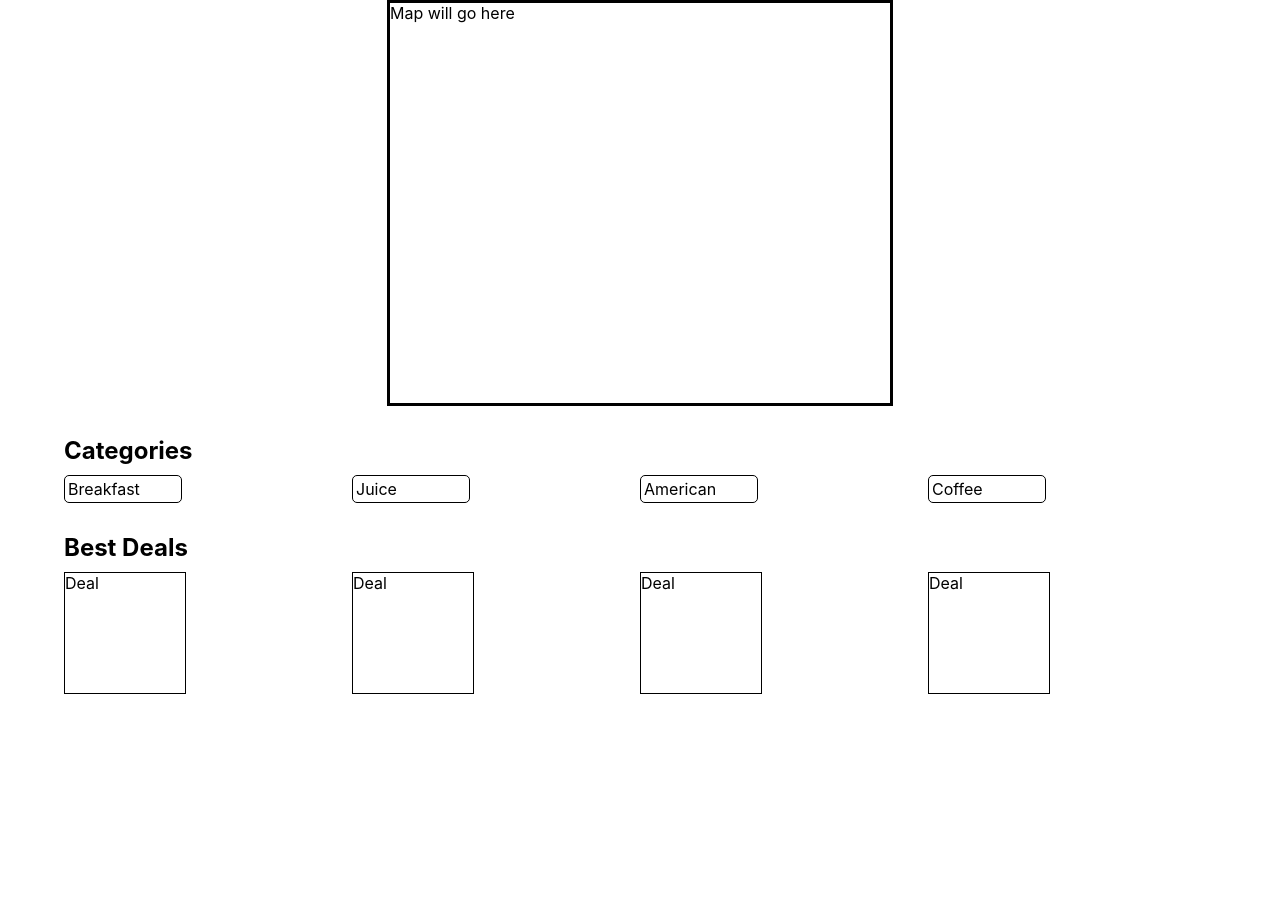
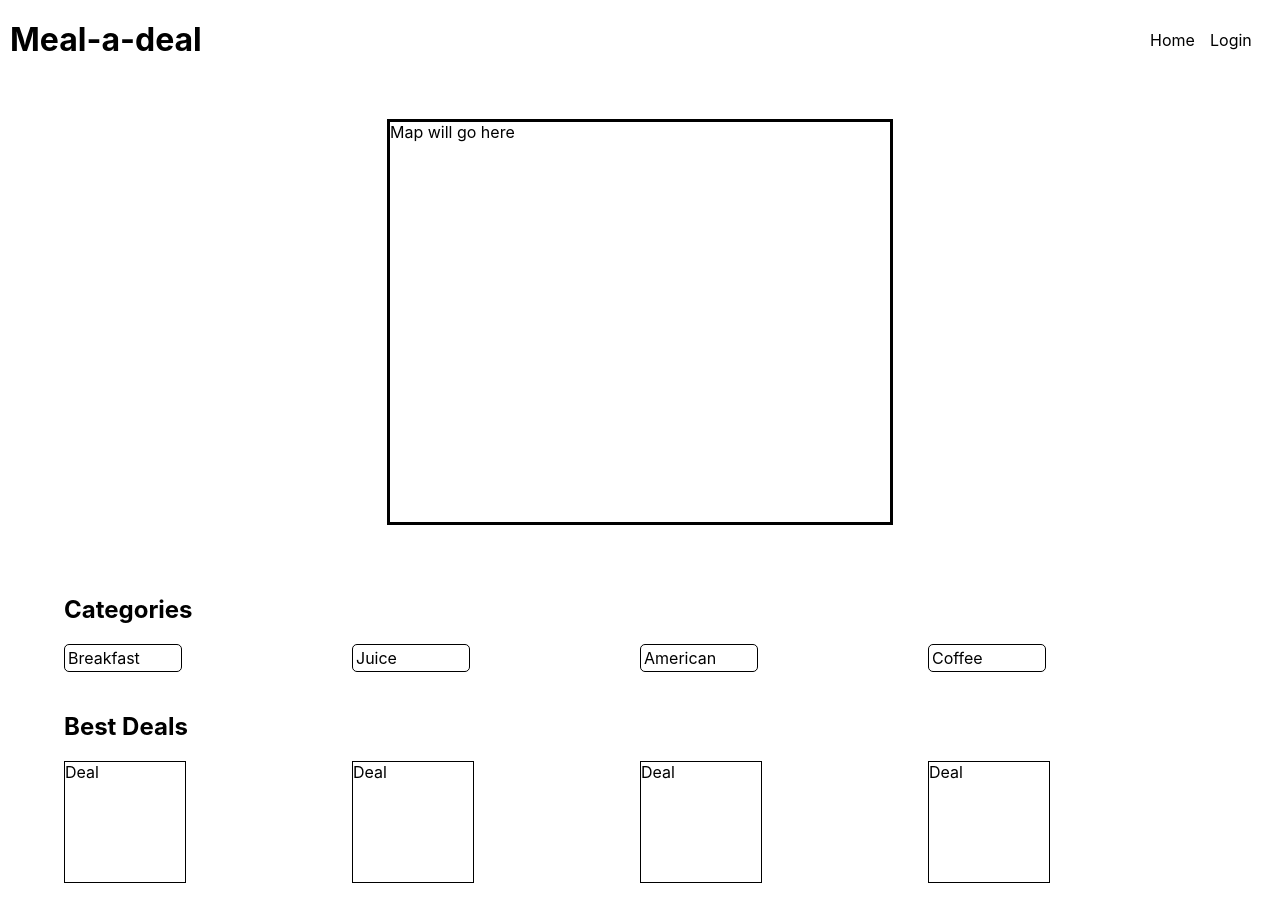
Before and after one commit to elizabethhand/boolean-uk-solo-project-client, a React (Create React App) app: page /home in a window 1280 px wide. Before the commit the page ends 800 px from the top, so only its background shows below. Built offline with nearby package versions, Linux system fonts and the light colour scheme.

Commit message:
Style header

```diff
--- a/src/App.css
+++ b/src/App.css
@@ -15,6 +15,7 @@
 .map-container{
   display:grid;
   place-items:center;
+  padding: 40px 0px;
 }
 .map{
   border: solid;
@@ -24,10 +25,11 @@
 
 .categories{
   padding-top: 30px;
+
 }
 
 .category-title{
-  padding-bottom:10px;
+  padding-bottom:20px;
 }
 
 .category-tiles{
@@ -52,7 +54,7 @@
 }
 
 .best-deals-title{
-  padding: 10px 0px;
+  padding: 20px 0px;
 }
 
 .deal-tile{
@@ -60,3 +62,19 @@
   border: 1px solid;
   width: 120px;
 }
+
+.header{
+  display:flex;
+  justify-content:space-between;
+  padding: 20px 10px;
+}
+
+.header-links{
+  display:grid;
+  grid-auto-flow: column;
+  place-items:center;
+}
+
+.header-link{
+  width: 60px;
+}
--- a/src/App.js
+++ b/src/App.js
@@ -1,10 +1,12 @@
 import { Switch, Route, Redirect } from "react-router-dom";
 import './App.css';
 import Homepage from "./pages/Homepage"
+import Header from "./pages/Header"
 
 function App() {
   return (
     <div className="App">
+      <Header />
       <main>
         <Switch>
           <Route path="/" exact>
--- /dev/null
+++ b/src/pages/Header.js
@@ -0,0 +1,17 @@
+import React from "react"
+
+function Header() {
+    return (
+        <header className="header">
+            <div className="header-title">
+                <h1> Meal-a-deal</h1>
+            </div>
+            <div className="header-links">
+                <p className="header-link"> Home</p>
+                <p className="header-link"> Login</p>
+            </div>
+        </header>
+    )
+}
+
+export default Header
```
Also changed, not shown: 1 other file (tests, documents, lock files or other folders).
